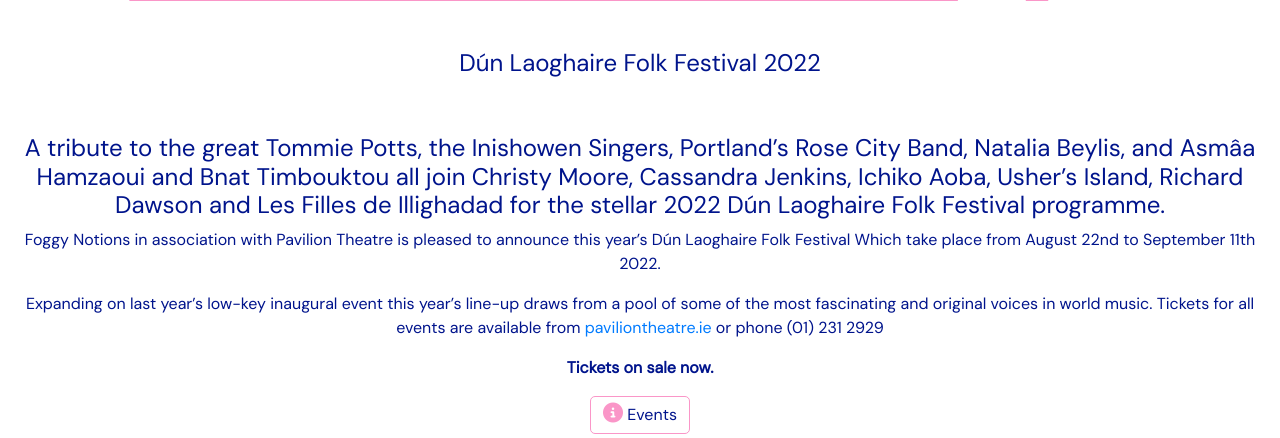
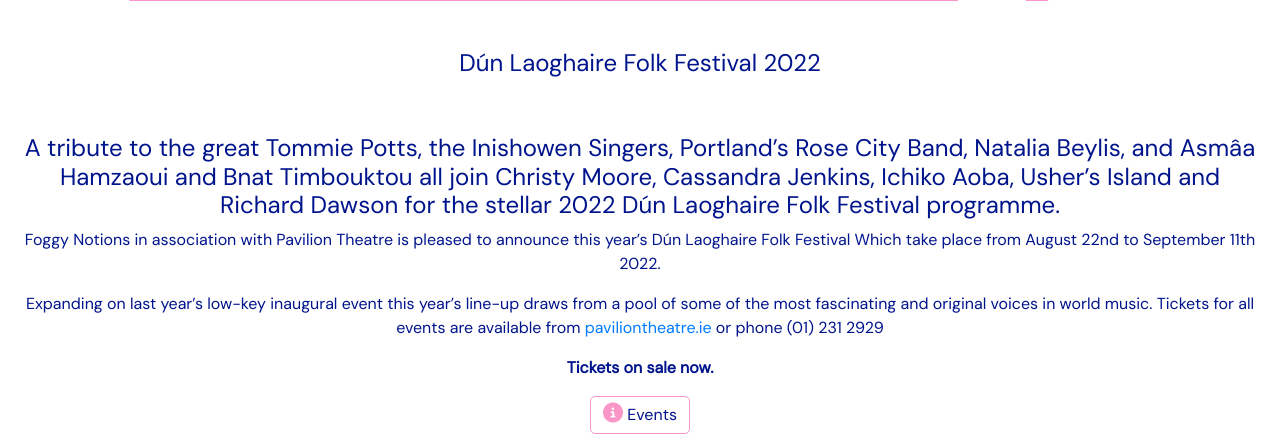
Before and after one commit to david-connaughton/dlrfolk, a Django app: page / in a window 1280 px wide. Shown: the part 819-1257 px from the top of the page. Run offline with Django 3.2, Linux system fonts and the light colour scheme; some libraries are stand-ins or nearby versions.

Commit message:
updated index.html

```diff
--- a/home/templates/home/index.html
+++ b/home/templates/home/index.html
@@ -36,7 +36,7 @@
                 <h2 class="py-5">Dún Laoghaire Folk Festival 2022</h2>
                 <h2>A tribute to the great Tommie Potts, the Inishowen Singers, Portland’s Rose City Band, Natalia Beylis, and Asmâa Hamzaoui and Bnat Timbouktou all join Christy Moore, Cassandra
                     Jenkins, Ichiko Aoba,
-                    Usher’s Island, Richard Dawson and Les Filles de Illighadad for the stellar 2022 Dún Laoghaire Folk Festival programme.</h2>
+                    Usher’s Island and Richard Dawson for the stellar 2022 Dún Laoghaire Folk Festival programme.</h2>
                 <p>Foggy Notions in association with Pavilion Theatre is pleased to announce this year’s Dún Laoghaire Folk Festival Which take place from August
                     22nd to September
                     11th 2022.</p>
```
